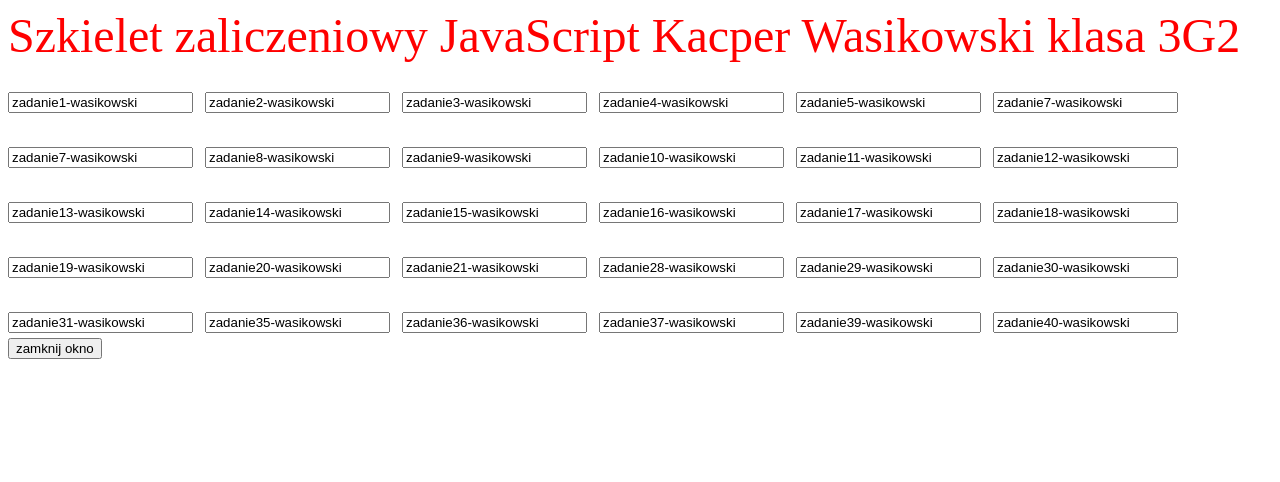
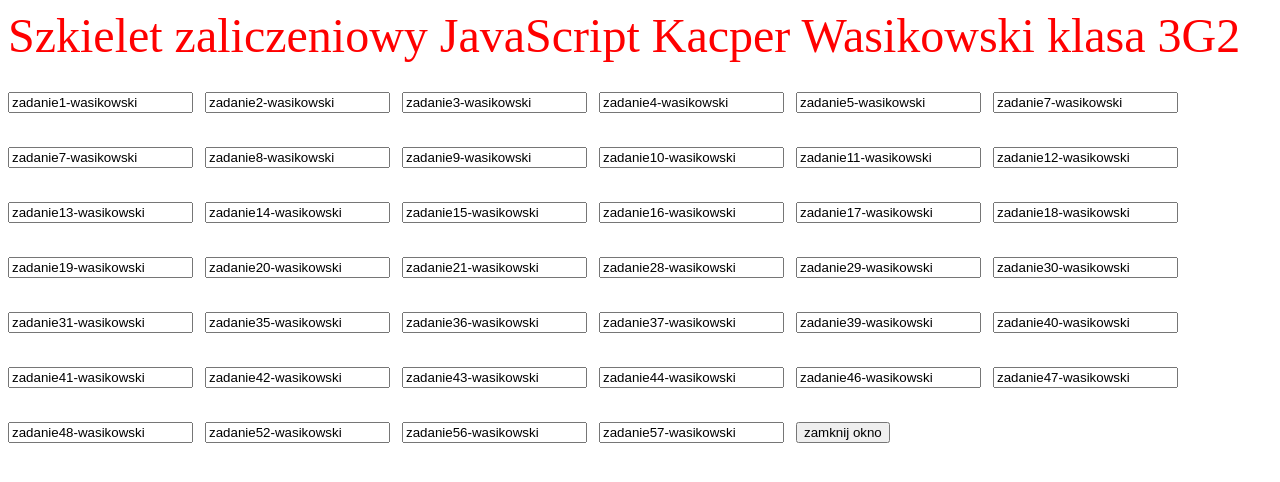
Before and after one commit to wavywonsi/zad_1-21, a plain HTML site: page index.html in a window 1280 px wide. Drawn offline with Linux system fonts and the light colour scheme.

Commit message:
Update index.html

```diff
--- a/index.html
+++ b/index.html
@@ -191,6 +191,16 @@ function okno_zamknij()
 	<input type="button_z37" name="zadanie37" value="zadanie37-wasikowski" onclick="WinOpen_z37(' ')">
 	<input type="button_z39" name="zadanie39" value="zadanie39-wasikowski" onclick="WinOpen_z39(' ')">
 	<input type="button_z40" name="zadanie40" value="zadanie40-wasikowski" onclick="WinOpen_z40(' ')">
+	<input type="button_z41" name="zadanie41" value="zadanie41-wasikowski" onclick="WinOpen_z41(' ')">
+        <input type="button_z42" name="zadanie42" value="zadanie42-wasikowski" onclick="WinOpen_z42(' ')">
+	<input type="button_z43" name="zadanie43" value="zadanie43-wasikowski" onclick="WinOpen_z43(' ')">
+	<input type="button_z44" name="zadanie44" value="zadanie44-wasikowski" onclick="WinOpen_z44(' ')">
+	<input type="button_z46" name="zadanie46" value="zadanie46-wasikowski" onclick="WinOpen_z46(' ')">
+	<input type="button_z47" name="zadanie47" value="zadanie47-wasikowski" onclick="WinOpen_z47(' ')">
+	<input type="button_z48" name="zadanie48" value="zadanie48-wasikowski" onclick="WinOpen_z48(' ')">
+	<input type="button_z52" name="zadanie52" value="zadanie52-wasikowski" onclick="WinOpen_z52(' ')">
+	<input type="button_z56" name="zadanie56" value="zadanie56-wasikowski" onclick="WinOpen_z56(' ')">
+	<input type="button_z57" name="zadanie57" value="zadanie57-wasikowski" onclick="WinOpen_z57(' ')">
 	<input type="button" value="zamknij okno" onclick="okno_zamknij()"/>
  </form>
 </body>
```
